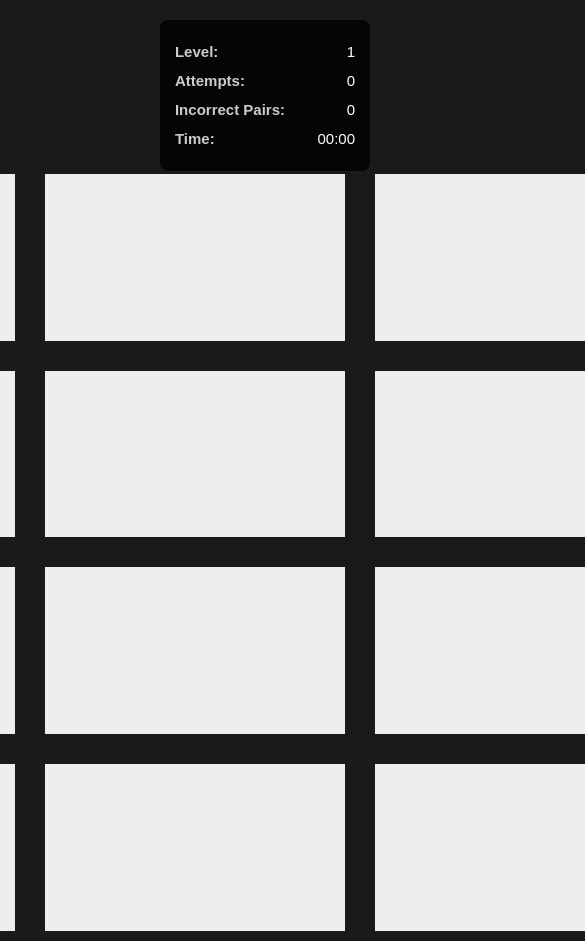
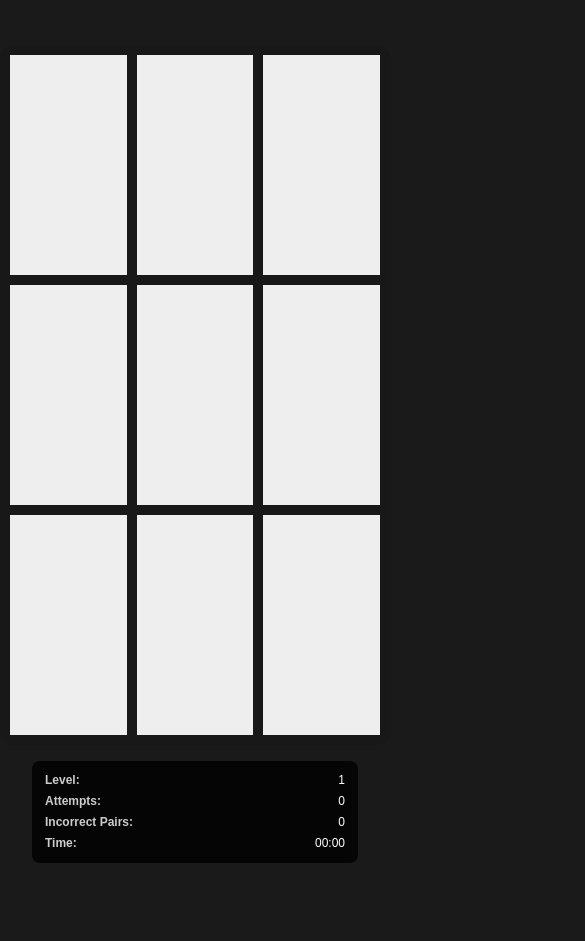
Before and after one commit to EwelinaZet/memory-game, a Vue app: page / in a window 390 px wide. Both pictures are taken after a click on the button "Start". Shown: the top 941 px of the page, 585 px wide, since content can reach past the window. After the commit the page ends 908 px from the top, so only its background shows below. Built offline with nearby package versions, Linux system fonts and the light colour scheme; no server answers; the HTML template or start-up script is replaced by a standard one.

Commit message:
add responsiveness and improvemants

```diff
--- a/src/App.vue
+++ b/src/App.vue
@@ -4,7 +4,7 @@
       <input v-model="seed" placeholder="Podaj seed" class="seed-input" />
       <button @click="startGame" class="seed-button">Start</button>
     </div>
-    <GameBoard v-else :board-size="{ width: 1000, height: 600 }" :seed="seed" />
+    <GameBoard v-else :seed="seed" />
   </div>
 </template>
 
--- a/src/components/GameBoard.vue
+++ b/src/components/GameBoard.vue
@@ -1,7 +1,7 @@
 <template>
-  <GameStats :stats="gameStats" />
+  <div class="game-board-wrapper">
     <div class="game-board-container" ref="containerRef">
-    <div class="board" :style="{ width: boardSize.width + 'px', height: boardSize.height + 'px' }">
+      <div class="board" ref="boardRef">
         <GameCard
           v-for="card in cards"
           :key="card.id"
@@ -12,10 +12,12 @@
         />
       </div>
     </div>
+    <GameStats :stats="gameStats" />
+  </div>
 </template>
 
 <script setup lang="ts">
-import { ref, onMounted, watch } from 'vue'
+import { ref, onMounted, watch, onUnmounted } from 'vue'
 import type { Card, BoardSize, CardRarity, GameStats as GameStatsType } from '../types/memory'
 import GameCard from './GameCard.vue'
 import GameStats from './GameStats.vue'
@@ -23,11 +25,11 @@ import { Howl } from 'howler'
 import { generatePrng } from '../utils/generatePrng'
 
 const props = defineProps<{
-  boardSize: BoardSize
   seed: string
 }>()
 
 const containerRef = ref<HTMLDivElement | null>(null)
+const boardRef = ref<HTMLDivElement | null>(null)
 const cards = ref<Card[]>([])
 const level = ref<number>(1)
 const dpr = window.devicePixelRatio || 1
@@ -69,6 +71,7 @@ const loadState = () => {
         level.value = state.level
         cards.value = state.cards
         gameStats.value = state.gameStats
+        flippedCards.value = cards.value.filter(card => card.isFlipped)
         return true
       }
     } catch {}
@@ -77,16 +80,17 @@ const loadState = () => {
 }
 
 const createCards = () => {
-  const cards: Card[] = []
+  if (!boardRef.value) return []
+
+  const newCards: Card[] = []
   const gridSize = 2 + level.value
   const padding = 10
-  const containerWidth = props.boardSize.width
-  const containerHeight = props.boardSize.height
+  const containerWidth = boardRef.value.offsetWidth
+  const containerHeight = boardRef.value.offsetHeight
 
   const cardWidth = (containerWidth - padding * (gridSize + 1)) / gridSize
   const cardHeight = (containerHeight - padding * (gridSize + 1)) / gridSize
 
-  // Najpierw twórz tablicę rarity
   const cardRarities: CardRarity[] = []
   for (let i = 0; i < 4 + level.value * 2; i++) {
     if (i < 2) cardRarities.push('common', 'common')
@@ -99,7 +103,7 @@ const createCards = () => {
   shuffledRarities.forEach((rarity, index) => {
     const row = Math.floor(index / gridSize)
     const col = index % gridSize
-    cards.push({
+    newCards.push({
       id: index,
       rarity,
       x: padding + col * (cardWidth + padding),
@@ -108,9 +112,11 @@ const createCards = () => {
       height: cardHeight,
       isMatched: false,
       flipBack: false,
+      isFlipped: false
     })
   })
-  return cards
+  flippedCards.value = []
+  return newCards
 }
 
 const shuffle = (array: CardRarity[]) => {
@@ -127,6 +133,7 @@ const handleCardClick = (clickedCard: Card) => {
     gameStats.value.startTime = Date.now()
   }
 
+  clickedCard.isFlipped = true
   flippedCards.value.push(clickedCard)
 
   if (flippedCards.value.length === 2) {
@@ -142,7 +149,9 @@ const checkForMatch = () => {
   const [card1, card2] = flippedCards.value
 
   if (card1.rarity === card2.rarity) {
-    cards.value = cards.value.filter((card) => card.id !== card1.id && card.id !== card2.id)
+    card1.isMatched = true
+    card2.isMatched = true
+    cards.value = cards.value.filter((card) => !card.isMatched)
     if (cards.value.length === 0) levelUp()
     else sound.play()
   } else {
@@ -151,6 +160,7 @@ const checkForMatch = () => {
     cards.value.forEach((card) => {
       if (flippedIds.has(card.id)) {
         card.flipBack = true
+        card.isFlipped = false
       }
     })
   }
@@ -177,25 +187,92 @@ const resetGame = () => {
   cards.value = createCards()
 }
 
+function updateCardGeometry() {
+  if (!boardRef.value) return
+
+  const gridSize = 2 + level.value
+  const padding = 10
+  const containerWidth = boardRef.value.offsetWidth
+  const containerHeight = boardRef.value.offsetHeight
+
+  const cardWidth = (containerWidth - padding * (gridSize + 1)) / gridSize
+  const cardHeight = (containerHeight - padding * (gridSize + 1)) / gridSize
+
+  const updatedCards = cards.value.map((card) => {
+    const originalIndex = card.id
+    const row = Math.floor(originalIndex / gridSize)
+    const col = originalIndex % gridSize
+
+    return {
+      ...card,
+      x: padding + col * (cardWidth + padding),
+      y: padding + row * (cardHeight + padding),
+      width: cardWidth,
+      height: cardHeight,
+    }
+  })
+  cards.value = updatedCards
+}
+
+const handleResize = () => {
+  updateCardGeometry()
+}
+
 onMounted(() => {
   if (!loadState()) {
     cards.value = createCards()
     saveState()
+  } else {
+    updateCardGeometry()
   }
+  window.addEventListener('resize', handleResize)
 })
 
-watch([cards, level, gameStats], saveState, { deep: true })
+onUnmounted(() => {
+  window.removeEventListener('resize', handleResize)
+})
+
+watch([() => props.seed], () => {
+  localStorage.removeItem(STORAGE_KEY)
+  level.value = 1
+  resetGame()
+})
+
+watch([cards, gameStats], saveState, { deep: true })
 </script>
 
 <style scoped>
+.game-board-wrapper {
+  display: flex;
+  flex-direction: column;
+  align-items: center;
+  width: 100%;
+}
+
 .game-board-container {
   position: relative;
   display: flex;
   justify-content: center;
   align-items: center;
+  overflow: auto;
 }
 
 .board {
   position: relative;
+  width: 95vw;
+  height: 90vh;
+  max-width: 1000px;
+  max-height: 700px;
+  aspect-ratio: 1000 / 700;
+  background: rgba(0, 0, 0, 0.05);
+  border-radius: 12px;
+  box-sizing: border-box;
+}
+
+@media (max-width: 900px) {
+  .board {
+    width: 100vw;
+    height: 100vh;
+  }
 }
 </style>
--- a/src/components/GameCard.vue
+++ b/src/components/GameCard.vue
@@ -36,7 +36,7 @@ const emit = defineEmits<{
 }>()
 
 const canvasRef = ref<HTMLCanvasElement | null>(null)
-const isBack = ref(false)
+const isBack = ref(true)
 
 const angle = ref(0)
 const duration = 600
@@ -104,8 +104,8 @@ const drawCard = () => {
 }
 
 const startFlip = (): void => {
-  if (isBack.value || animFrame || props.flipLocked) return
-  isBack.value = true
+  if (!isBack.value || animFrame || props.flipLocked) return
+  isBack.value = false
   emit('cardClick', props.card)
   cardFlip(0, 1)
 }
@@ -132,7 +132,8 @@ const cardFlip = (fromVal: number, toVal: number): void => {
   requestAnimationFrame(animate)
 }
 
-function onMouseMove(e) {
+function onMouseMove(e: MouseEvent) {
+  if (!canvasRef.value) return
   const rect = canvasRef.value.getBoundingClientRect()
   const x = (e.clientX - rect.left - props.card.width / 2) / 10
   const y = (e.clientY - rect.top - props.card.height / 2) / 10
@@ -166,15 +167,22 @@ function animateParallax() {
 
 watch(
   () => props.card.flipBack,
-  () => {
-    if (props.card.flipBack) cardFlip(1, 0)
-    isBack.value = false
-    props.card.flipBack = false
+  (newVal) => {
+    if (newVal) {
+      isBack.value = true
+      cardFlip(1, 0)
+      props.card.flipBack = false
+    }
   },
 )
 
 onMounted(() => {
   initCanvas()
+  if (props.card.isFlipped) {
+    isBack.value = false
+    angle.value = 1
+    drawCard()
+  }
 })
 </script>
 
@@ -183,7 +191,7 @@ canvas {
   cursor: pointer;
 }
 .card {
-  padding: 10px;
+  box-sizing: border-box;
 }
 img {
   display: none;
--- a/src/components/GameStats.vue
+++ b/src/components/GameStats.vue
@@ -64,6 +64,10 @@ onUnmounted(() => {
   border-radius: 8px;
   color: white;
   font-family: Arial, sans-serif;
+  min-width: 180px;
+  backdrop-filter: blur(5px);
+  z-index: 100;
+  transition: all 0.3s;
 }
 
 .stat-item {
@@ -71,6 +75,7 @@ onUnmounted(() => {
   display: flex;
   justify-content: space-between;
   gap: 10px;
+  font-size: 0.9rem;
 }
 
 .label {
@@ -83,4 +88,49 @@ onUnmounted(() => {
   min-width: 60px;
   text-align: right;
 }
+
+@media (max-width: 900px) {
+  .game-stats {
+    position: static;
+    top: unset;
+    right: unset;
+    margin: 16px auto 0 auto;
+    width: 100%;
+    max-width: 400px;
+    border-radius: 8px;
+    z-index: 1;
+    display: block;
+  }
+}
+
+@media (max-width: 768px) {
+  .game-stats {
+    padding: 10px;
+    min-width: 140px;
+    font-size: 0.8rem;
+  }
+
+  .stat-item {
+    margin: 3px 0;
+    font-size: 0.8rem;
+  }
+
+  .value {
+    min-width: 45px;
+  }
+}
+
+@media (max-width: 480px) {
+  .game-stats {
+    padding: 8px;
+    font-size: 0.75rem;
+    max-width: 98vw;
+  }
+
+  .stat-item {
+    margin: 2px 5px;
+    font-size: 0.75rem;
+    min-width: 80px;
+  }
+}
 </style>
--- a/src/types/memory.ts
+++ b/src/types/memory.ts
@@ -9,6 +9,7 @@ export interface Card {
   rarity: CardRarity
   isMatched: boolean
   flipBack: boolean
+  isFlipped: boolean
 }
 
 export interface BoardSize {
```
Lines whose indentation alone changed are shown as unchanged.
